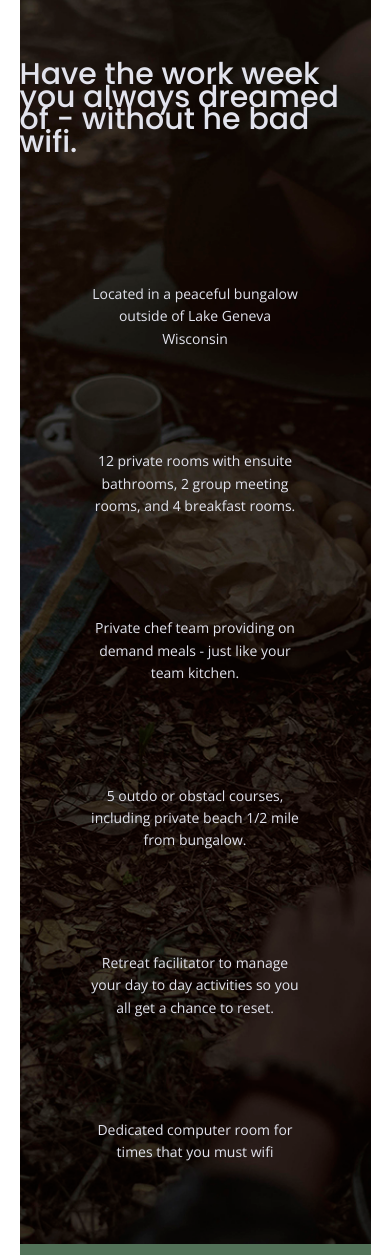
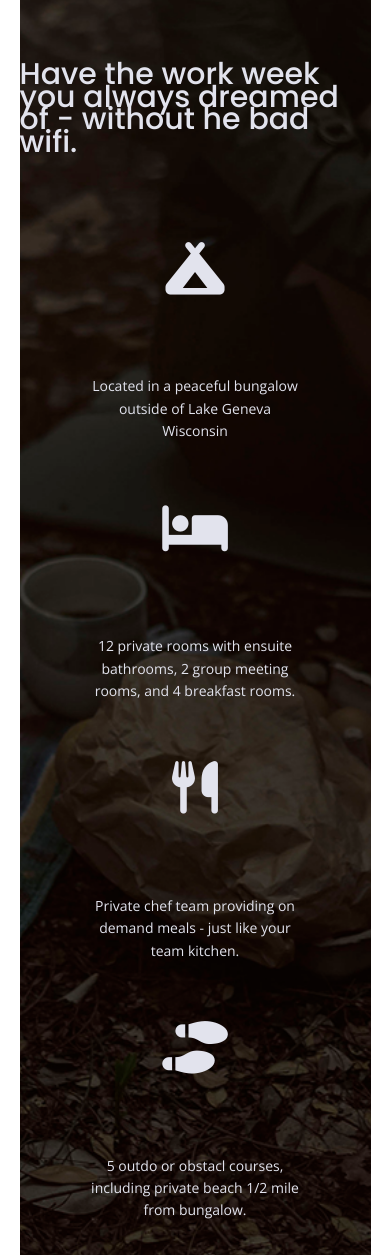
Before and after one commit to elahoda/Unplugged-flexbox, a website: page index.html in a window 390 px wide. Shown: the part 1039-2294 px from the top of the page. Drawn offline with nearby package versions, Linux system fonts and the light colour scheme.

```diff
--- a/css/main.css
+++ b/css/main.css
@@ -272,6 +272,11 @@
   padding: 50px 0;
   background: url('../img/unplugged-retreat-features.jpg') center no-repeat;
   background-size: cover;
+}
+
+.features i {
+  font-size: 3.75em;
+  margin-bottom: 40px;
 }
 
 .features h2 {
--- a/index.html
+++ b/index.html
@@ -20,6 +20,8 @@
   <link rel="stylesheet" href="css/main.css">
 
   <link href="https://fonts.googleapis.com/css?family=Open+Sans:400,700|Poppins:500,700" rel="stylesheet">
+
+  <script src="https://kit.fontawesome.com/3a3f823379.js" crossorigin="anonymous"></script>
 
   <meta name="theme-color" content="#fafafa">
 </head>
@@ -67,32 +69,41 @@
       <div class="content-wrapper">
         <article class="features-items">
 
-          <p class="fontawesome-icon"></p>
+          <p class="fontawesome-icon">
+            <i class="fas fa-campground"></i>
+          </p>
           <p class="features-item-description">Located in a peaceful bungalow outside of Lake Geneva Wisconsin</p>
 
         </article>
         <article class="features-items">
-          <p class="fontawesome-icon"></p>
+          <p class="fontawesome-icon">
+            <i class="fas fa-bed"></i>
+          </p>
           <p class="features-item-description">12 private rooms with ensuite bathrooms, 2 group meeting rooms, and 4
             breakfast rooms.</p>
         </article>
         <article class="features-items">
-          <p class="fontawesome-icon"></p>
+          <p class="fontawesome-icon">
+            <i class="fas fa-utensils"></i>
+          </p>
           <p class="features-item-description">Private chef team providing on demand meals - just like your team
             kitchen.</p>
         </article>
         <article class="features-items">
-          <p class="fontawesome-icon"></p>
+          <p class="fontawesome-icon"><i class="fas fa-shoe-prints"></i>
+          </p>
           <p class="features-item-description">5 outdo
             or obstacl courses, including private beach 1/2 mile from bungalow.</p>
         </article>
         <article class="features-items">
-          <p class="fontawesome-icon"></p>
+          <p class="fontawesome-icon"><i class="fas fa-smile"></i>
+          </p>
           <p class="features-item-description">Retreat facilitator to manage your day to day activities so you all get
             a chance to reset.</p>
         </article>
         <article class="features-items">
-          <p class="fontawesome-icon"></p>
+          <p class="fontawesome-icon"><i class="fas fa-wifi"></i>
+          </p>
           <p class="features-item-description">Dedicated computer room for times that you must wifi</p>
         </article>
       </div>
```
Also changed, not shown: about/index.html (+1 -0 lines), faq/index.html (+1 -1 lines).
